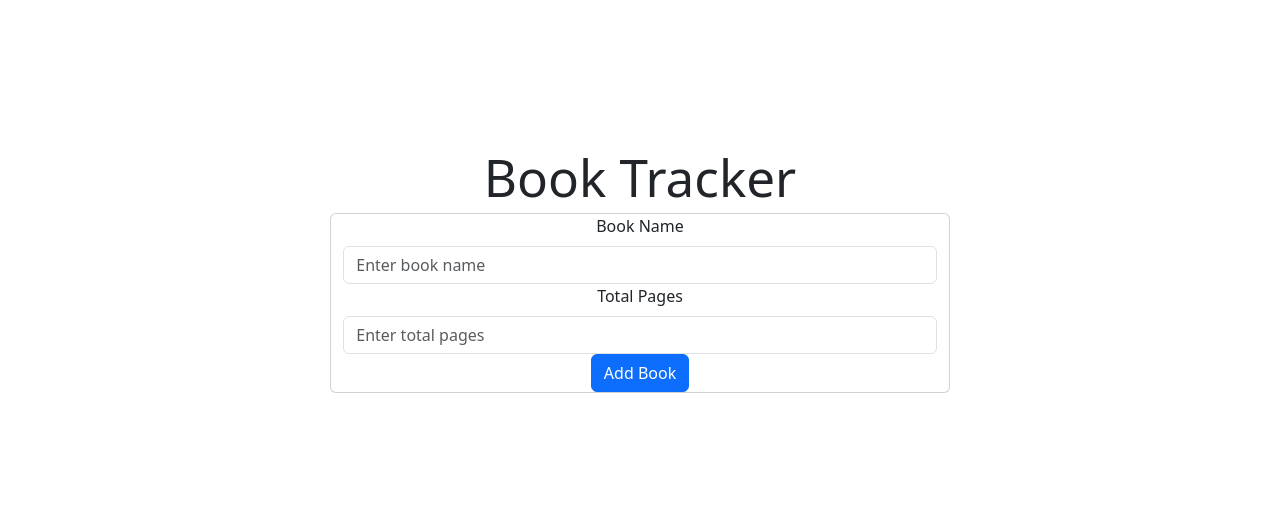
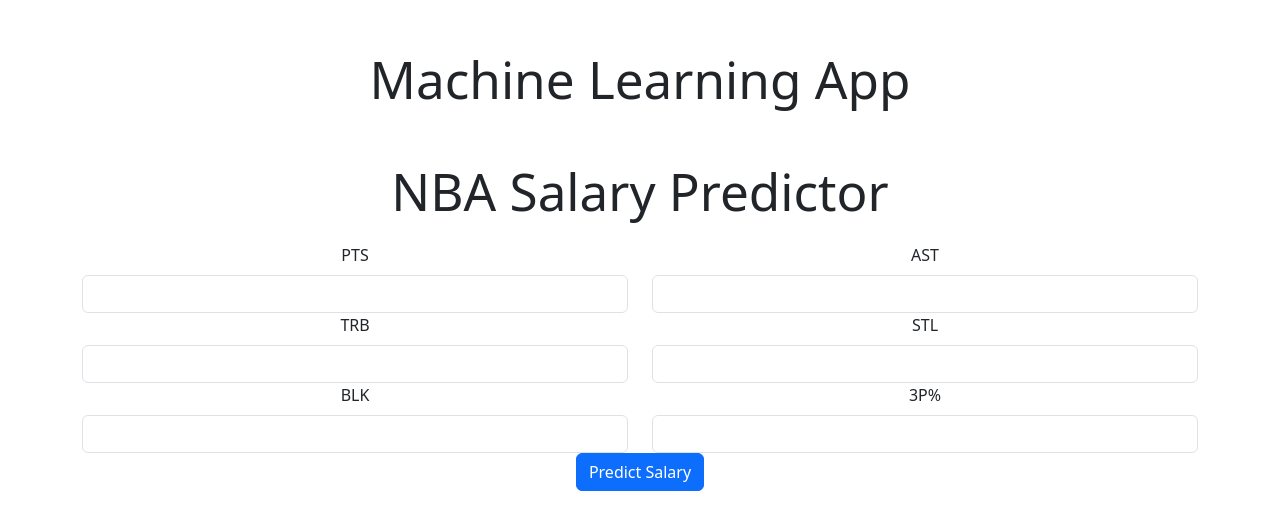
Before and after one commit to AlanZhong35/reading-system, a React (Vite) app in the folder my-app/: page / in a window 1280 px wide. Shown: the part 129-658 px from the top of the page. Built offline with nearby package versions, Linux system fonts and the light colour scheme.

Commit message:
machine learning app for predicting nba salary

```diff
--- a/my-app/src/Dashboard.jsx
+++ b/my-app/src/Dashboard.jsx
@@ -1,39 +1,16 @@
 import React, { useState } from 'react';
-import BookForm from './BookForm';
-import BookCard from './BookCard';
 import { Container, Row, Col } from 'react-bootstrap';
-
+import StatForm from './StatForm';
 const Dashboard = () => {
-
-    const [books, setBooks] = useState([])
-
-    const addBook = (book) => {
-        setBooks([...books, book]);
-    }
-
-    const updatePagesRead = (name, pagesRead) => {
-        setBooks(
-          books.map((book) =>
-            book.name === name
-              ? { ...book, pagesRead: book.pagesRead + pagesRead }
-              : book
-          )
-        )
-      }
 
     return(
         <>
         <Container>
             <Row>
-              <h1>Book Tracker</h1>
-      <BookForm addBook={addBook} />
-      </Row>
-        <Row className="justify-content-center">
-          {books.map((book) => (
-            <Col key={book.name} xs={12} sm={6} md={4} lg={3} className="mb-4">
-              <BookCard book={book} updatePagesRead={updatePagesRead} />
-            </Col>
-          ))}
+              <h1>Machine Learning App</h1>
+        </Row>
+        <Row>
+          <StatForm></StatForm>
         </Row>
       </Container>
         </>
--- /dev/null
+++ b/my-app/src/StatForm.jsx
@@ -0,0 +1,89 @@
+import React, { useState } from 'react';
+import { Form, Button, Container, Row, Col } from 'react-bootstrap';
+
+const StatForm = () => {
+    const [formData, setFormData] = useState({
+        PTS: '',
+        AST: '',
+        TRB: '',
+        STL: '',
+        BLK: '',
+        '3P%': ''
+    });
+
+    const [prediction, setPrediction] = useState(null);
+
+    const handleChange = (e) => {
+        setFormData({
+            ...formData,
+            [e.target.name]: e.target.value
+        });
+    };
+
+    const handleSubmit = async (e) => {
+        e.preventDefault();
+        const requestData = {
+            PTS: [parseFloat(formData.PTS)],
+            AST: [parseFloat(formData.AST)],
+            TRB: [parseFloat(formData.TRB)],
+            STL: [parseFloat(formData.STL)],
+            BLK: [parseFloat(formData.BLK)],
+            '3P%': [parseFloat(formData['3P%'])]
+        };
+
+        try {
+            const response = await fetch('http://localhost:5000/getPredictionOutput', {
+                method: 'POST',
+                headers: {
+                    'Content-Type': 'application/json'
+                },
+                body: JSON.stringify(requestData)
+            });
+            const data = await response.json();
+            setPrediction(data.predict);
+        } catch (error) {
+            console.error('Error:', error);
+        }
+    };
+
+    const formatSalary = (salary) => {
+        return parseFloat(salary).toLocaleString('en-US', {
+            style: 'currency',
+            currency: 'USD'
+        });
+    };
+
+    return (
+        <Container className="mt-5">
+            <h1 className="mb-4">NBA Salary Predictor</h1>
+            <Form onSubmit={handleSubmit}>
+                <Row>
+                    {Object.keys(formData).map((key) => (
+                        <Col sm={6} key={key}>
+                            <Form.Group controlId={key}>
+                                <Form.Label>{key}</Form.Label>
+                                <Form.Control
+                                    type="number"
+                                    name={key}
+                                    value={formData[key]}
+                                    onChange={handleChange}
+                                    required
+                                />
+                            </Form.Group>
+                        </Col>
+                    ))}
+                </Row>
+                <Button variant="primary" type="submit">
+                    Predict Salary
+                </Button>
+            </Form>
+            {prediction !== null && (
+                <div className="mt-4">
+                     <h4>Predicted Salary: {formatSalary(prediction.toFixed(2))}</h4>
+                </div>
+            )}
+        </Container>
+    );
+};
+
+export default StatForm;
```
Also changed, not shown: 6 other files (tests, documents, lock files or other folders).
